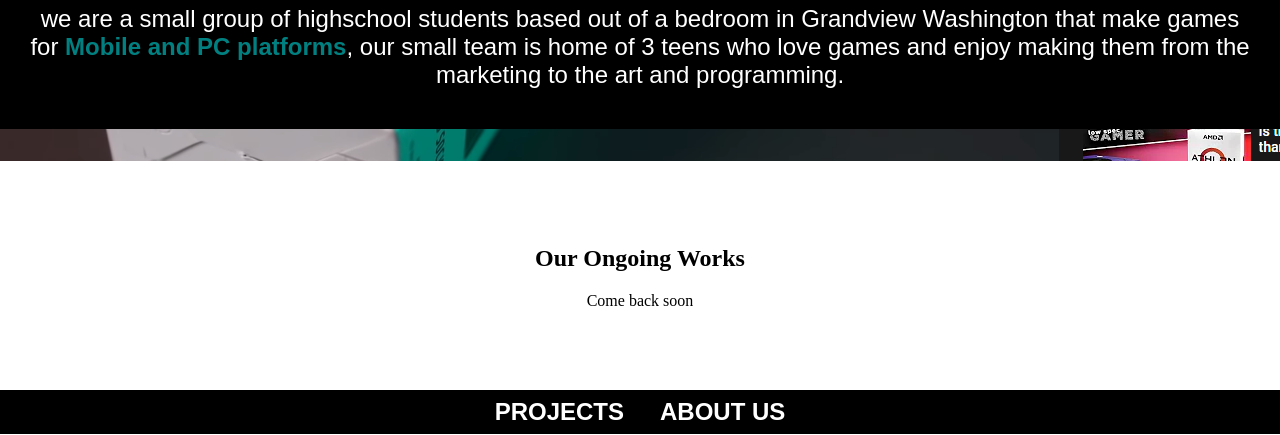
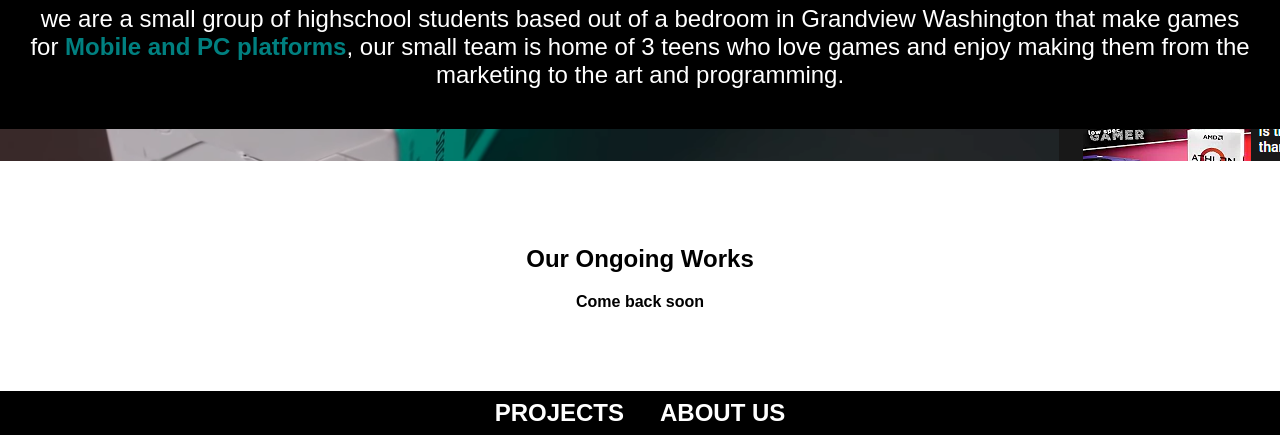
Before and after one commit to bluooga/Point-Zero-Site, a plain HTML site: page index.html in a window 1280 px wide. Shown: the part 644-1079 px from the top of the page. Drawn offline with Linux system fonts and the light colour scheme; a web font is replaced by a local one.

Commit message:
fixed projects font

```diff
--- a/Styles.CSS
+++ b/Styles.CSS
@@ -104,6 +104,9 @@ nav a:focus{
 }
 
 .projects{
+	font-family: oskar-inline, sans-serif;
+	font-weight: 700;
+	font-style: normal;
 	font-size: 1em;
 }
 
```
